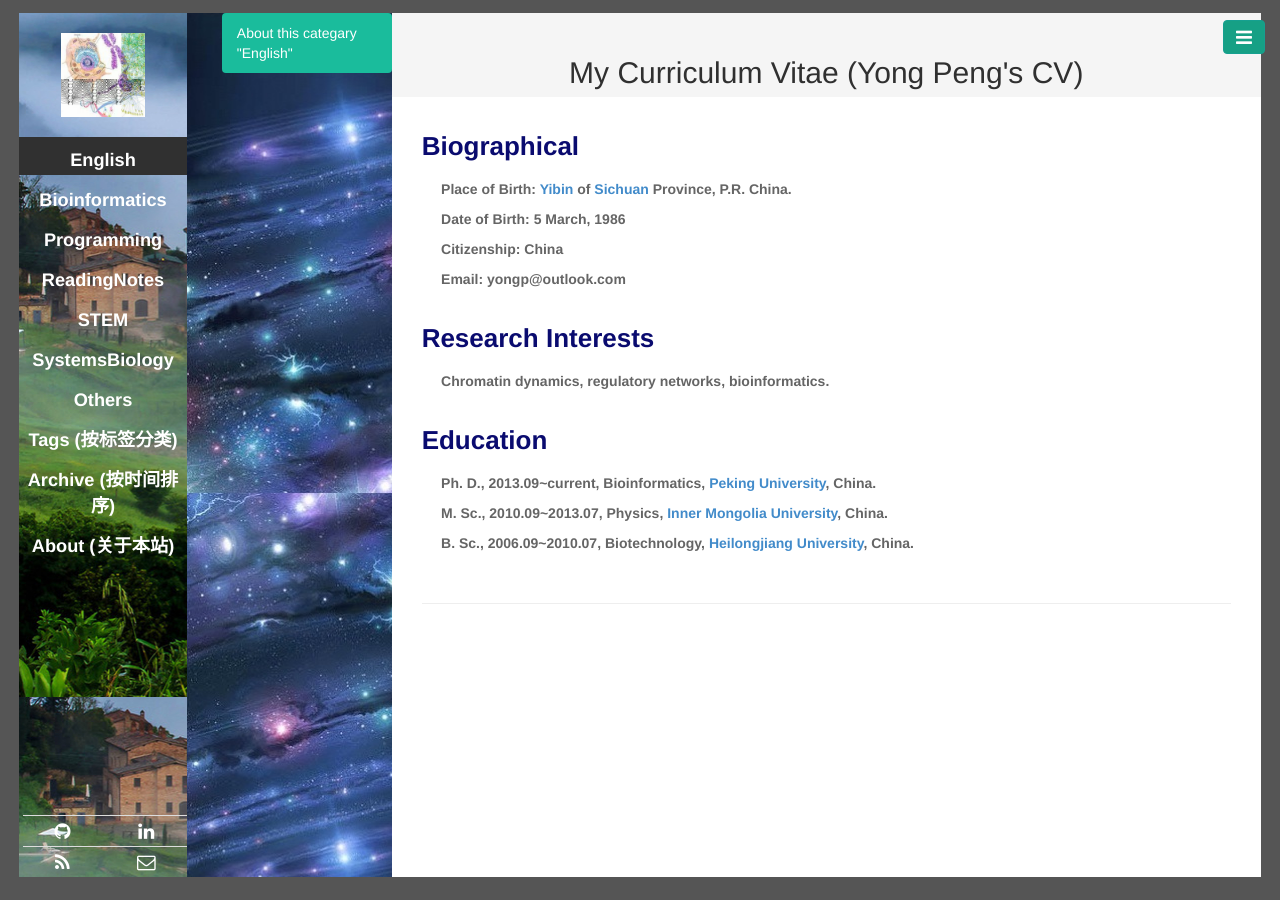
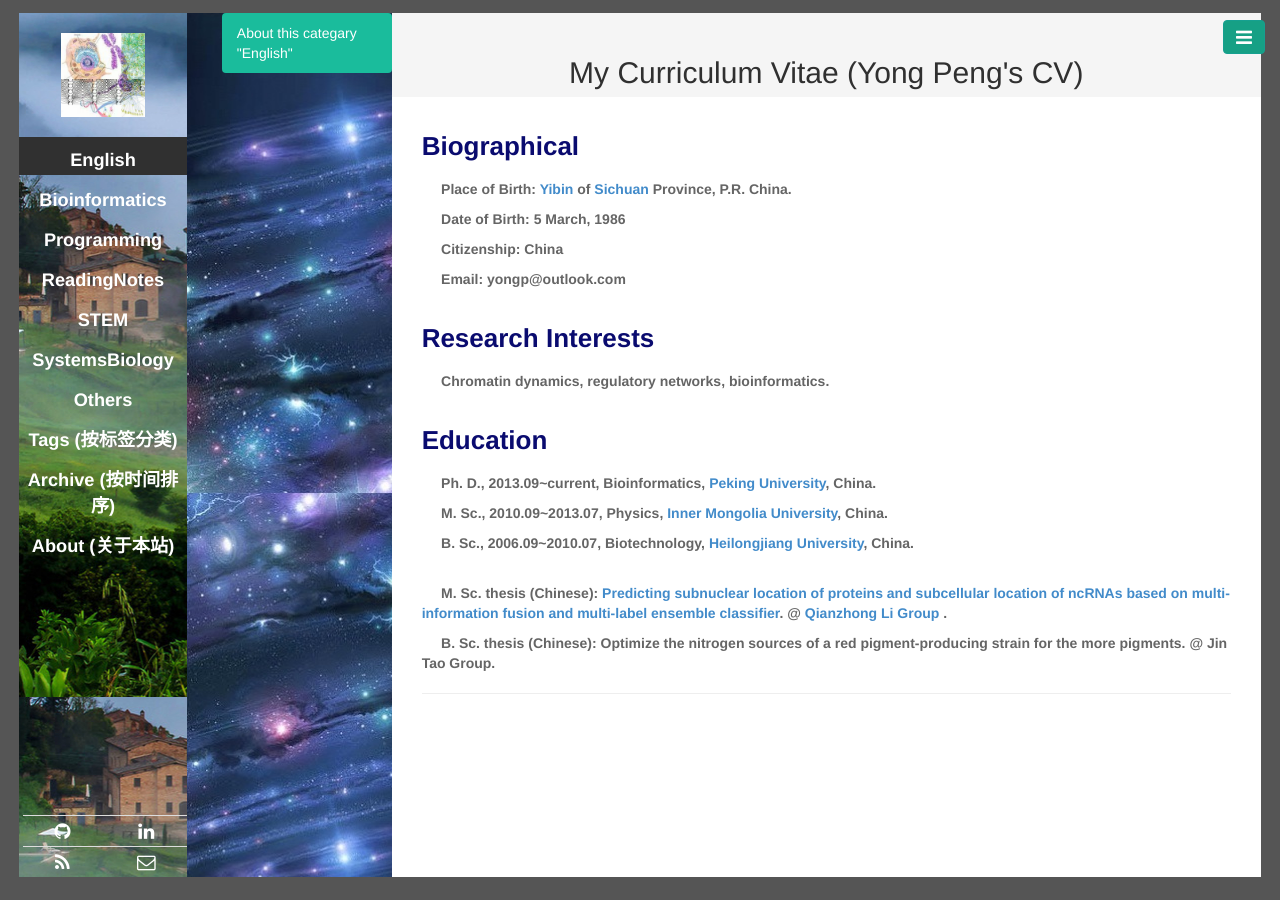
Before and after one commit to CTLife/CTLife.github.io, a Jekyll site: the page built from yongpeng.html, in a window 1280 px wide. Built offline with Jekyll 4.4.1, drawn with Linux system fonts in a browser that asks for light colours; Markdown is read by kramdown in place of the engine named in the settings.

Commit message:
Update yongpeng.html

```diff
--- a/yongpeng.html
+++ b/yongpeng.html
@@ -18,3 +18,5 @@ titlename: Yong Peng CV
 <p><b> &nbsp;&nbsp;&nbsp;&nbsp; M. Sc., 2010.09~2013.07, Physics, <a href="https://en.wikipedia.org/wiki/Inner_Mongolia_University">Inner Mongolia University</a>, China. </b></p>
 <p><b> &nbsp;&nbsp;&nbsp;&nbsp; B. Sc., 2006.09~2010.07, Biotechnology, <a href="https://en.wikipedia.org/wiki/Heilongjiang_University">Heilongjiang University</a>, China. </b></p>
 <br>
+<p><b> &nbsp;&nbsp;&nbsp;&nbsp; M. Sc. thesis (Chinese): <a href="http://www.cnki.net/KCMS/detail/detail.aspx?QueryID=4&CurRec=1&recid=&filename=1013293069.nh&dbname=CMFD201401&dbcode=CMFD&pr=&urlid=&yx=&uid=WEEvREcwSlJHSldRa1FhdkJkdjAzeWtRZzM3dFRCQzJ5eUQ5cHNoczNtMD0=$9A4hF_YAuvQ5obgVAqNKPCYcEjKensW4ggI8Fm4gTkoUKaID8j8gFw!!&v=MTY4MjdTN0RoMVQzcVRyV00xRnJDVVJMeWVaK2RtRkNqZ1VMckJWRjI2SGJHeEhkSEtwcEViUElSOGVYMUx1eFk="> Predicting subnuclear location of proteins and subcellular location of ncRNAs based on multi-information fusion and multi-label ensemble classifier</a>. @ <a href="http://202.207.14.87:8032/bioinformation/index.asp"> Qianzhong Li Group </a>. </b></p>
+<p><b> &nbsp;&nbsp;&nbsp;&nbsp; B. Sc. thesis (Chinese): Optimize the nitrogen sources of a red pigment-producing strain for the more pigments. @ Jin Tao Group. </b></p>
```
